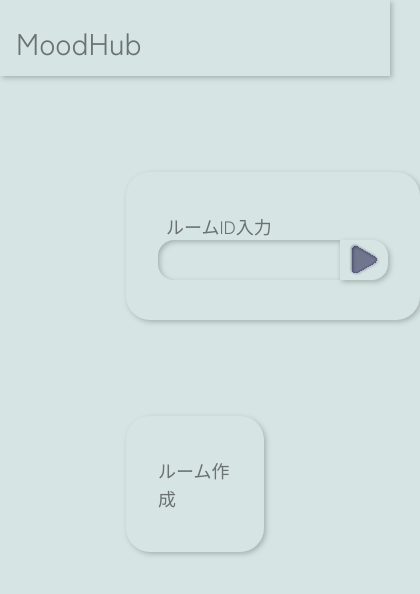
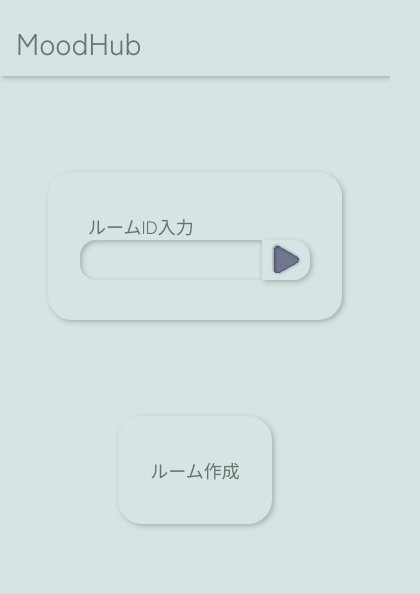
Before and after one commit to watnows/hackathon-2003-TeamD, a Next.js app: page / in a window 390 px wide. Shown: the top 594 px of the page, 420 px wide, since content can reach past the window. Built offline with nearby package versions, Linux system fonts and the light colour scheme.

Commit message:
complete

```diff
--- a/src/app/page.tsx
+++ b/src/app/page.tsx
@@ -2,7 +2,7 @@ import CreateRoom from "@/components/CreateRoom"
 import RoomInButton from "@/components/RoomInButton"
 export default function Home() {
   return (
-    <main className="min-h-screen max-w-[60%] m-auto p-12">
+    <main className="min-h-screen md:max-w-[60%] m-auto p-12">
       <RoomInButton />
       <CreateRoom />
     </main>
```
